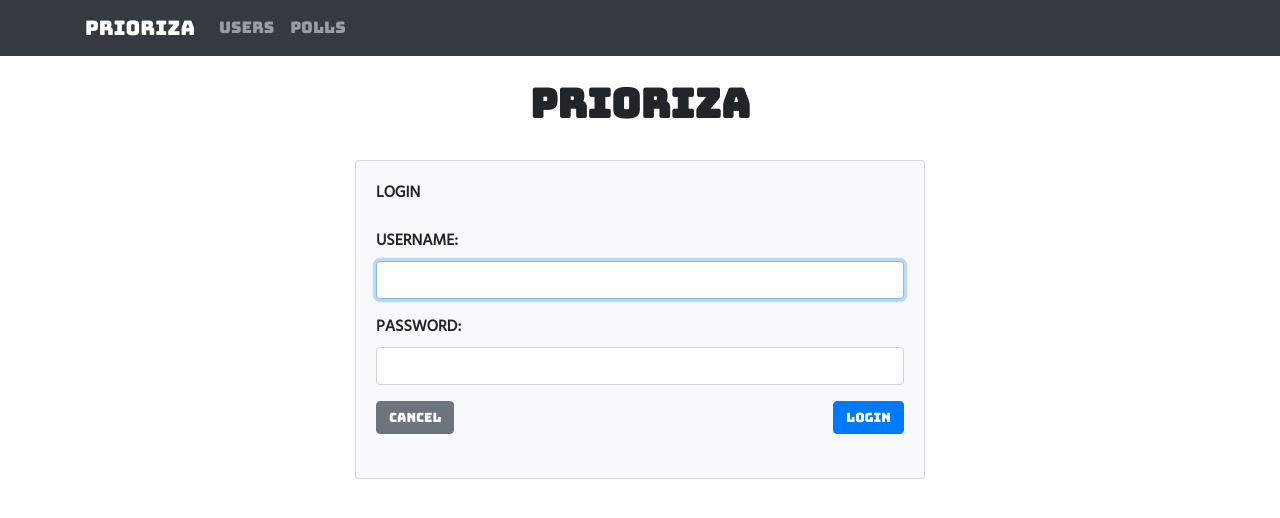
After one commit to mcueto/prioriza, a Django app: page /accounts/login/ in a window 1280 px wide. The commit adds this page. Shown: the top 518 px of the page. Run offline with Django 3.2, Linux system fonts and the light colour scheme; some libraries are stand-ins or nearby versions.

Commit message:
Add login and logout
- Include django.contrib.auth.urls to accounts path
- Set LOGIN_REDIRECT_URL env var
- Set LOGOUT_REDIRECT_URL env var
- Add submit_text parameter in create_model template
- Create registration/login.html template
- Add links to navbar to allow user logout

```diff
--- a/prioriza/settings.py
+++ b/prioriza/settings.py
@@ -133,3 +133,6 @@ STATIC_URL = '/static/'
 
 # whitenoise
 STATICFILES_STORAGE = 'whitenoise.storage.CompressedManifestStaticFilesStorage'
+
+LOGIN_REDIRECT_URL = '/'
+LOGOUT_REDIRECT_URL = '/'
--- a/prioriza/templates/components/forms/create_model.html
+++ b/prioriza/templates/components/forms/create_model.html
@@ -55,7 +55,7 @@
           </div>
 
           <div class="col-6">
-            <input type="submit" class="btn btn-primary float-right mb-4" href="{{ submit_url }}" value="Save user">
+            <input type="submit" class="btn btn-primary float-right mb-4" href="{{ submit_url }}" value="{{ submit_text }}">
           </div>
         </div>
 
--- a/prioriza/templates/components/navbar.html
+++ b/prioriza/templates/components/navbar.html
@@ -27,6 +27,26 @@
 
       </ul>
 
+      {% if user.is_authenticated %}
+        <ul class="navbar-nav ml-auto">
+          <li class="nav-item dropdown">
+            <a class="nav-link dropdown-toggle" href="#" id="navbarDropdown" role="button" data-toggle="dropdown" aria-haspopup="true" aria-expanded="false">
+              <i class="far fa-user"></i> {{ user.username }}
+            </a>
+            <div class="dropdown-menu" aria-labelledby="navbarDropdown">
+              <!-- <a class="dropdown-item" href="#">
+                <i class="fas fa-user"></i> Edit account
+              </a>
+              <div class="dropdown-divider"></div> -->
+              <a class="dropdown-item" href="{% url 'logout' %}">
+                <i class="fas fa-sign-out-alt"></i> Logout
+              </a>
+            </div>
+          </li>
+
+        </ul>
+      {% endif %}
+
     </div>
   </div>
 </nav>
--- /dev/null
+++ b/prioriza/templates/registration/login.html
@@ -0,0 +1,9 @@
+{% extends 'base.html' %}
+
+{% block content%}
+  <div class="row">
+    <div class="col-md-12">
+      {% include 'components/forms/create_model.html' with back_url='user_list' form_title='Login' submit_text='Login' %}
+    </div>
+  </div>
+{% endblock %}
--- a/prioriza/templates/users/create.html
+++ b/prioriza/templates/users/create.html
@@ -3,7 +3,7 @@
 {% block content%}
   <div class="row">
     <div class="col-md-12">
-      {% include 'components/forms/create_model.html' with back_url='user_list' form_title='Adding new user' %}
+      {% include 'components/forms/create_model.html' with back_url='user_list' form_title='Adding new user' submit_text='Save user' %}
     </div>
   </div>
 
--- a/prioriza/urls.py
+++ b/prioriza/urls.py
@@ -34,6 +34,7 @@ router.register(r'polls', PollViewSet)
 
 urlpatterns = [
     path('admin/', admin.site.urls),
+    path('accounts/', include('django.contrib.auth.urls')),
     path('', IndexView.as_view(), name='index'),
     path('users/', UserListView.as_view(), name='user_list'),
     path('users/create', UserCreateView.as_view(), name='user_create'),
```
